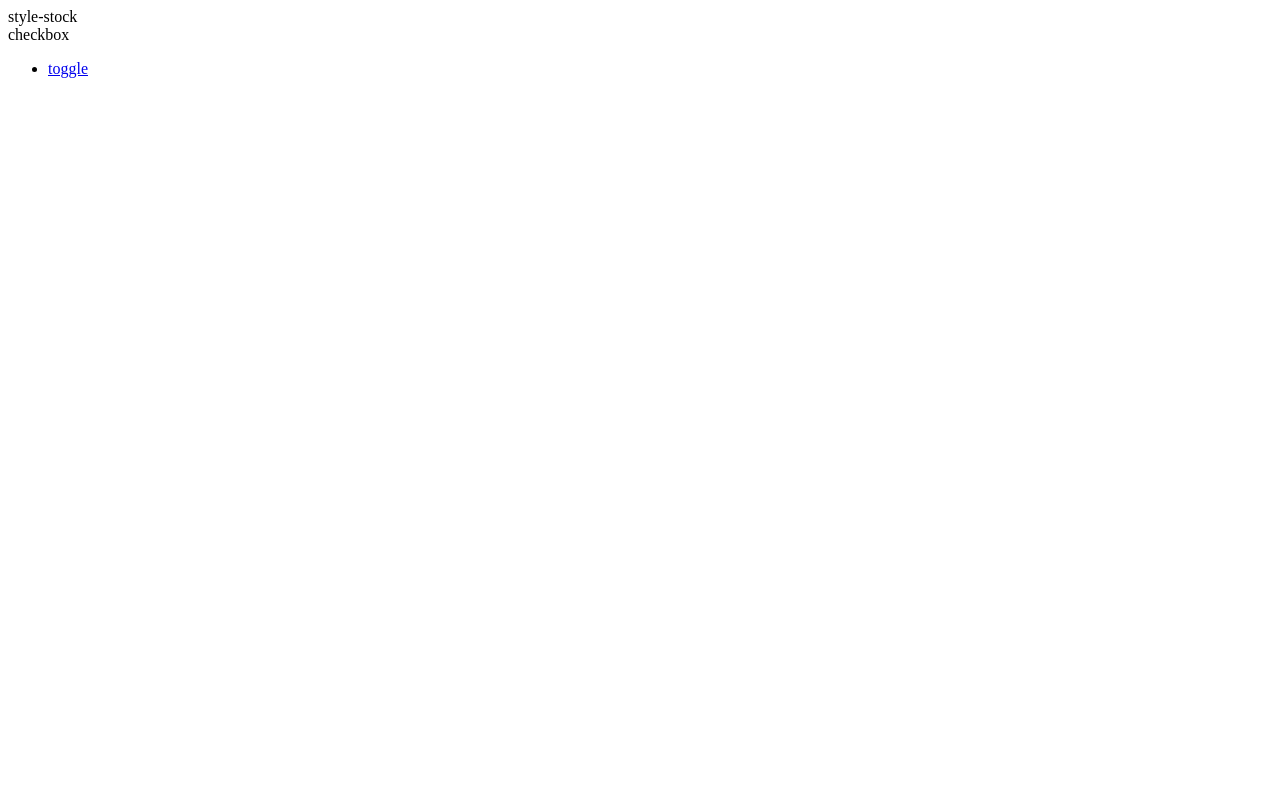
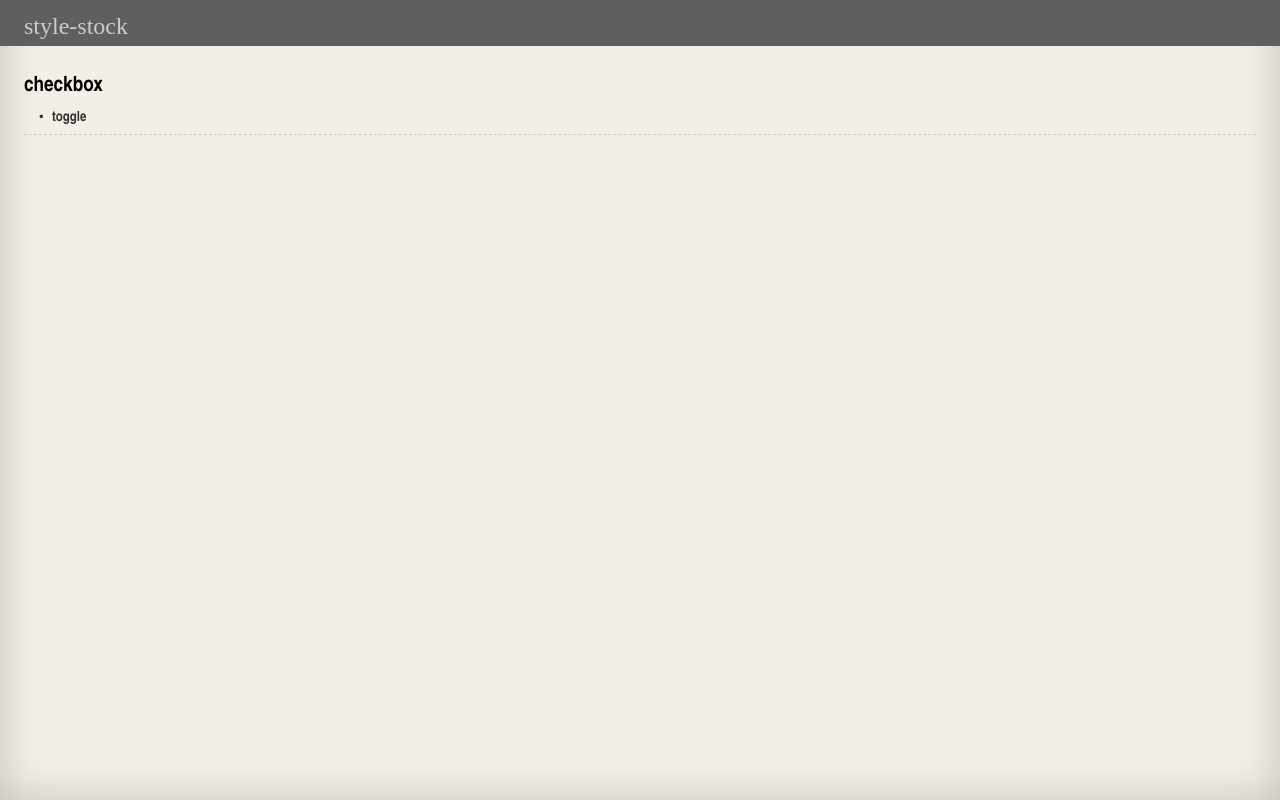
Before and after one commit to FatmanBros/styles-stock, an Angular app: page /TOP in a window 1280 px wide. Built offline with nearby package versions, Linux system fonts and the light colour scheme.

Commit message:
update: TOPページのスタイル修正

```diff
--- a/angular.json
+++ b/angular.json
@@ -123,6 +123,10 @@
           }
         }
       }
-    }},
-  "defaultProject": "style-stock"
+    }
+  },
+  "defaultProject": "style-stock",
+  "cli": {
+    "analytics": false
+  }
 }
--- a/package.json
+++ b/package.json
@@ -12,9 +12,11 @@
   "private": true,
   "dependencies": {
     "@angular/animations": "~10.1.1",
+    "@angular/cdk": "^10.2.0",
     "@angular/common": "~10.1.1",
     "@angular/compiler": "~10.1.1",
     "@angular/core": "~10.1.1",
+    "@angular/flex-layout": "^10.0.0-beta.32",
     "@angular/forms": "~10.1.1",
     "@angular/platform-browser": "~10.1.1",
     "@angular/platform-browser-dynamic": "~10.1.1",
--- a/src/app/app.component.html
+++ b/src/app/app.component.html
@@ -1,6 +1,8 @@
-<nav>
-  <div class="title">{{title}}</div>
-</nav>
-<div>
-  <router-outlet></router-outlet>
+<div class="out-frame" fxLayout="column">
+  <nav>
+    <a class="title" routerLink="">{{title}}</a>
+  </nav>
+  <div fxFlex="grow">
+    <router-outlet></router-outlet>
+  </div>
 </div>
--- a/src/app/app.component.scss
+++ b/src/app/app.component.scss
@@ -0,0 +1,18 @@
+.out-frame {
+  width: 100vw;
+  height: 100vh;
+  min-width: 100vw;
+  min-height: 100vh;
+}
+
+$link-color: #cccccc;
+a.title {
+  color: $link-color;
+  text-decoration: none;
+
+  transition: 0.3s;
+}
+a.title:hover {
+  color: white;
+  transition: 0.3s;
+}
--- a/src/app/app.module.ts
+++ b/src/app/app.module.ts
@@ -6,6 +6,7 @@ import { AppComponent } from './app.component';
 import { ToggleSwitchComponent } from './component/checkbox/toggle-switch/toggle-switch.component';
 import { TopComponent } from './component/top/top.component';
 import { ReactiveFormsModule } from '@angular/forms';
+import { FlexLayoutModule } from '@angular/flex-layout';
 
 @NgModule({
   declarations: [
@@ -16,7 +17,8 @@ import { ReactiveFormsModule } from '@angular/forms';
   imports: [
     BrowserModule,
     ReactiveFormsModule,
-    AppRoutingModule
+    AppRoutingModule,
+    FlexLayoutModule,
   ],
   providers: [],
   bootstrap: [AppComponent]
--- a/src/app/component/top/top.component.html
+++ b/src/app/component/top/top.component.html
@@ -1,6 +1,6 @@
-<div *ngFor="let content of contentList">
-  <label>{{content.title}}</label>
-  <ul>
+<div class="top-frame" fxLayout="column">
+  <ul fxFlex="grow" *ngFor="let content of contentList">
+    <h2>{{content.title}}</h2>
     <li *ngFor="let detail of getDetail(content)">
       <a [routerLink]="detail.path">{{detail.title}}</a>
     </li>
--- a/src/app/component/top/top.component.scss
+++ b/src/app/component/top/top.component.scss
@@ -0,0 +1,44 @@
+a {
+  background-color: none;
+  color: #333;
+  text-decoration: none;
+  display: block;
+}
+
+$padding: 1.5rem;
+ul{
+  margin: 0px;
+  position: relative;
+  padding: $padding;
+  font: 14px/1.6 'arial narrow', sans-serif;
+  list-style: none;
+}
+
+ul li{
+  position:relative;
+  font-weight: bold;
+  color: #333;
+  border-bottom:dashed 1px #ccc;
+  padding:4px 0 4px 2em;
+
+  transition: 0.5s;
+}
+ul li:last-child{
+  margin-bottom:15px;
+}
+ul li:before{
+  content: "・";
+  position: absolute;
+  left: 10px;
+  top: 50%;
+  -moz-transform: translateY(-50%);
+  -webkit-transform: translateY(-50%);
+  -o-transform: translateY(-50%);
+  -ms-transform: translateY(-50%);
+  transform: translateY(-50%);
+}
+
+ul li:hover {
+  background-color: darken($color: #F2EFE7, $amount: 5);
+  transition: 0.5s;
+}
--- /dev/null
+++ b/src/css-reset.scss
@@ -0,0 +1,3 @@
+/* A Modern CSS Reset */
+
+*,*::before,*::after{box-sizing:border-box}ul[class],ol[class]{padding:0}body,h1,h2,h3,h4,p,ul[class],ol[class],figure,blockquote,dl,dd{margin:0}html{scroll-behavior:smooth}body{min-height:100vh;text-rendering:optimizeSpeed;line-height:1.5}ul[class],ol[class]{list-style:none}a:not([class]){text-decoration-skip-ink:auto}img,picture{max-width:100%;display:block}article>*+*{margin-top:1em}input,button,textarea,select{font:inherit}img:not([alt]){filter:blur(10px)}@media(prefers-reduced-motion:reduce){*{animation-duration:.01ms !important;animation-iteration-count:1 !important;transition-duration:.01ms !important;scroll-behavior:auto !important}}
--- a/src/styles.scss
+++ b/src/styles.scss
@@ -1 +1,24 @@
 /* You can add global styles to this file, and also import other style files */
+
+@import './css-reset.scss';
+
+$font-size: 1.5rem;
+$nav-height: 3rem;
+
+body {
+  background:#F2EFE7;
+  -webkit-box-shadow: 0 0 40px rgba(0, 0, 0, 0.2) inset,0 0 4px rgba(0, 0, 0, 0.2) ;
+  -moz-box-shadow: 0 0 40px rgba(0, 0, 0, 0.2) inset,0 0 4px rgba(0, 0, 0, 0.2) ;
+  box-shadow: 0 0 40px rgba(0, 0, 0, 0.2) inset,0 0 4px rgba(0, 0, 0, 0.2) ;
+}
+
+nav {
+  font-size: $font-size;
+  height: $nav-height;
+  padding-top: calc((#{$nav-height} - #{$font-size}) / 3);
+  padding-left: 1.5rem;
+
+  color: white;
+
+  background-color: #5f5f5f;
+}
```
Also changed, not shown: 1 other file (tests, documents, lock files or other folders).
